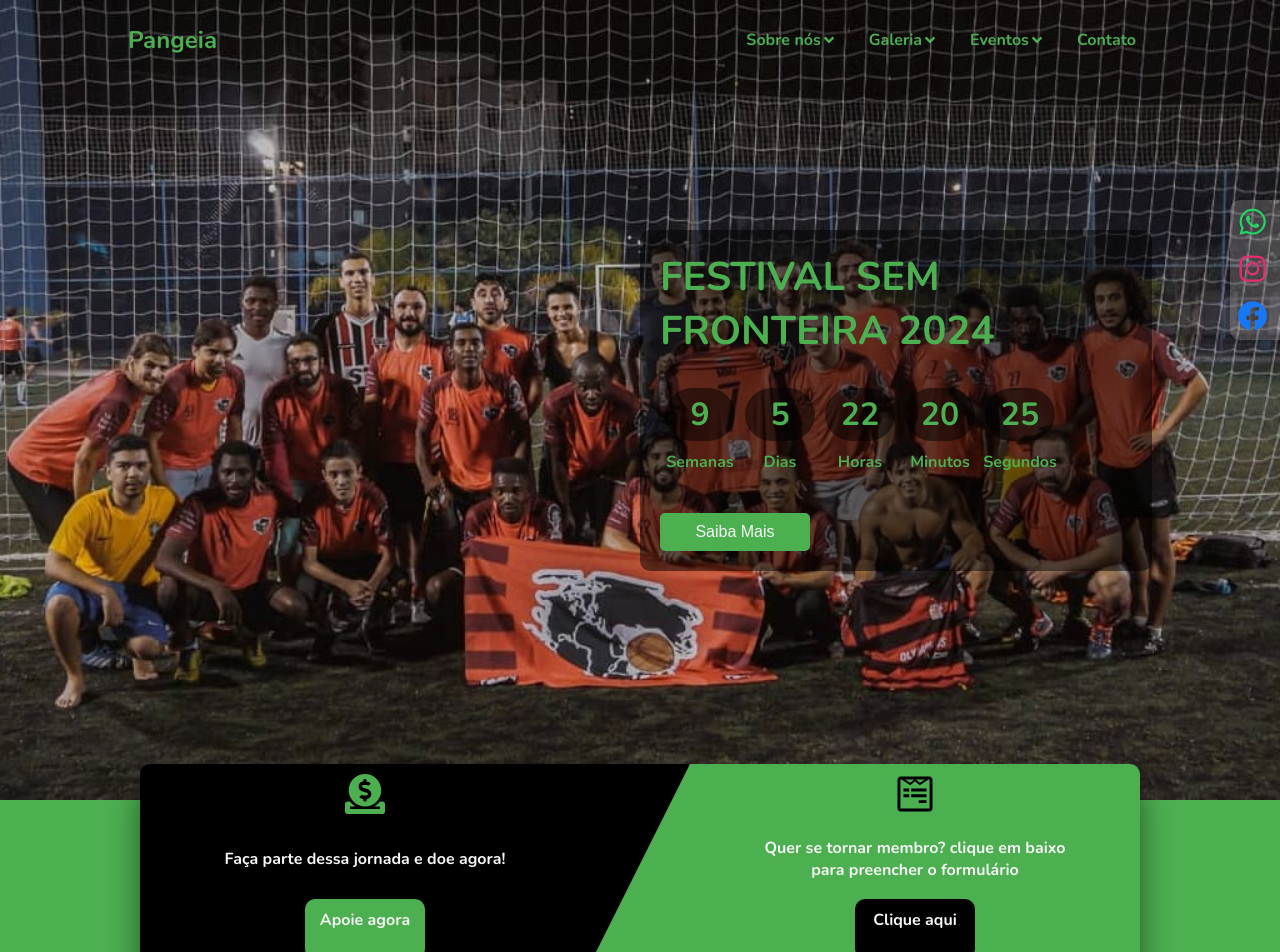
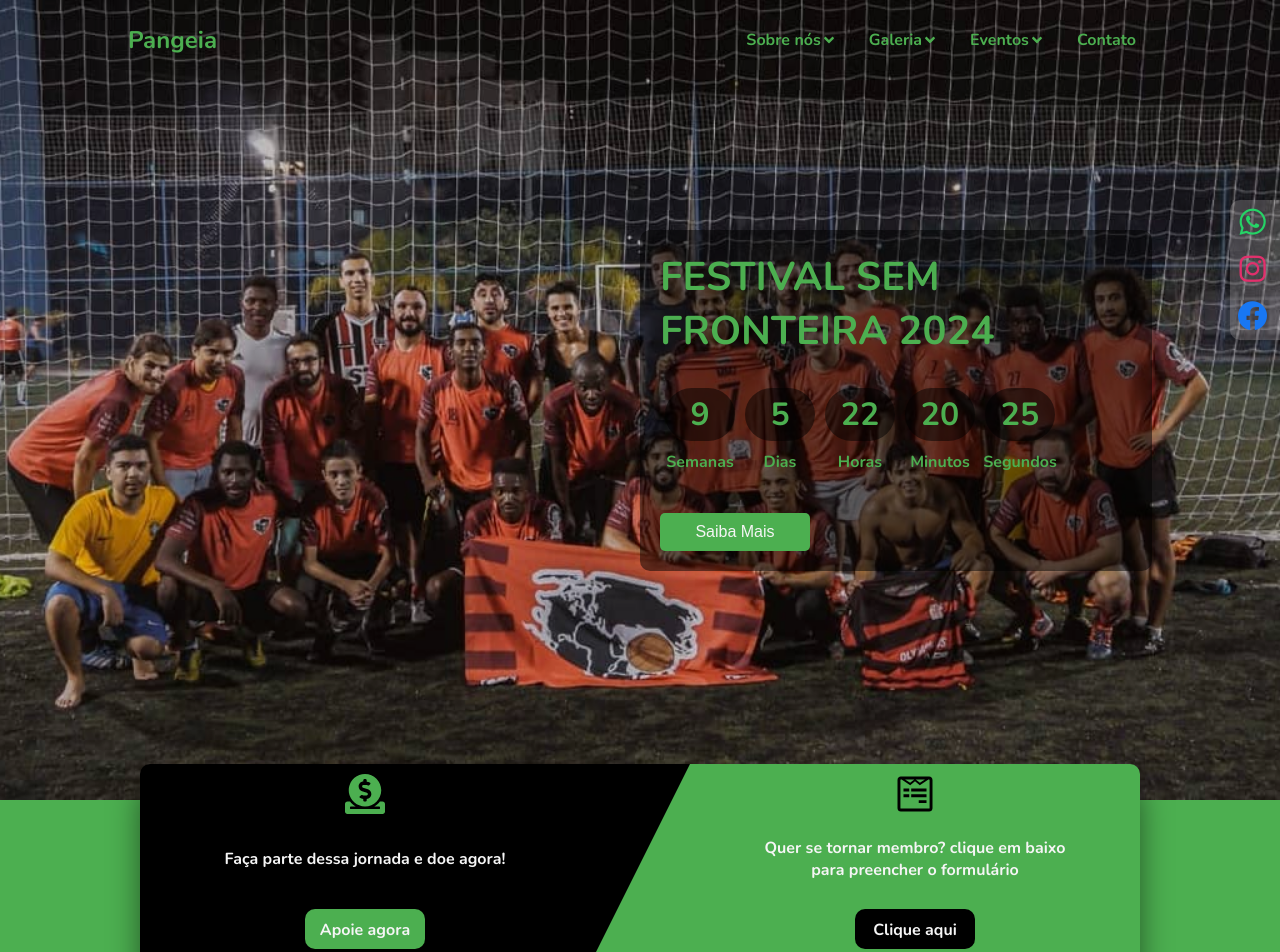
Before and after one commit to Willy-biti/Osc_Pangeia, a React (Vite) app: page / in a window 1280 px wide. Shown: the top 952 px of the page. Built offline with nearby package versions, Linux system fonts and the light colour scheme.

Commit message:
parceiros

```diff
--- a/src/Components/Duvidas/ElementsDuvidas.js
+++ b/src/Components/Duvidas/ElementsDuvidas.js
@@ -109,7 +109,7 @@ export const DivButton = styled.div`
 
 export const Button = styled(Link)`
   width: 100px;
-  height: 40px;
+  height: 20px;
   background-color: ${theme.primary};
   border: none;
   color: ${theme.background};
```
Also changed, not shown: src/Components/Fundacao/index.jsx (line endings or trailing spaces).
